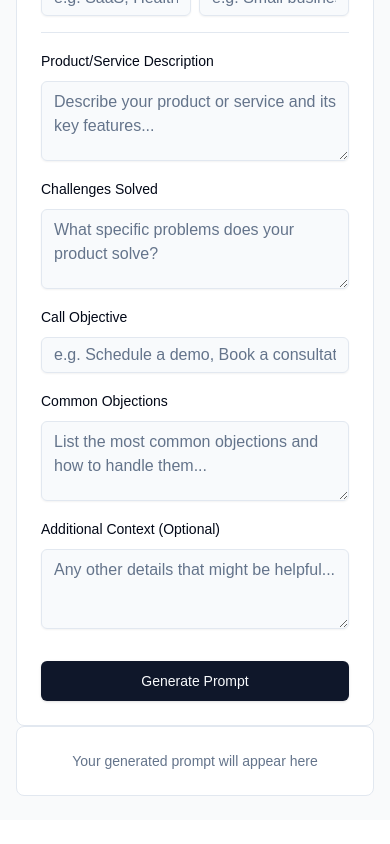
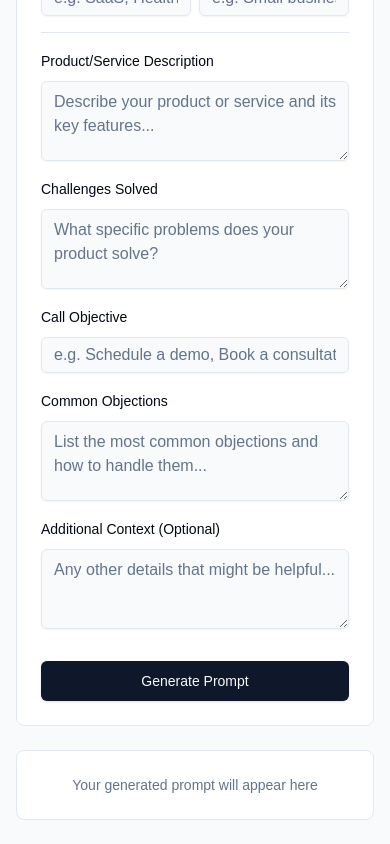
Before and after one commit to gurinder1996/sales-prompt-creator, a Next.js app: page / in a window 390 px wide. Shown: the part 633-1477 px from the top of the page. Before the commit the page ends 1453 px from the top, so only its background shows below. Built offline with nearby package versions, Linux system fonts and the light colour scheme.

Commit message:
Add top margin to generated prompt container for <=medium screens

```diff
--- a/components/prompt-container.tsx
+++ b/components/prompt-container.tsx
@@ -44,7 +44,7 @@ export function PromptContainer() {
       <div>
         <PromptForm onSubmit={handleSubmit} isLoading={isLoading} />
       </div>
-      <div className="lg:pl-8">
+      <div className="mt-6 lg:mt-0 lg:pl-8">
         <GeneratedPrompt prompt={result} isLoading={isLoading} />
       </div>
     </div>
```
